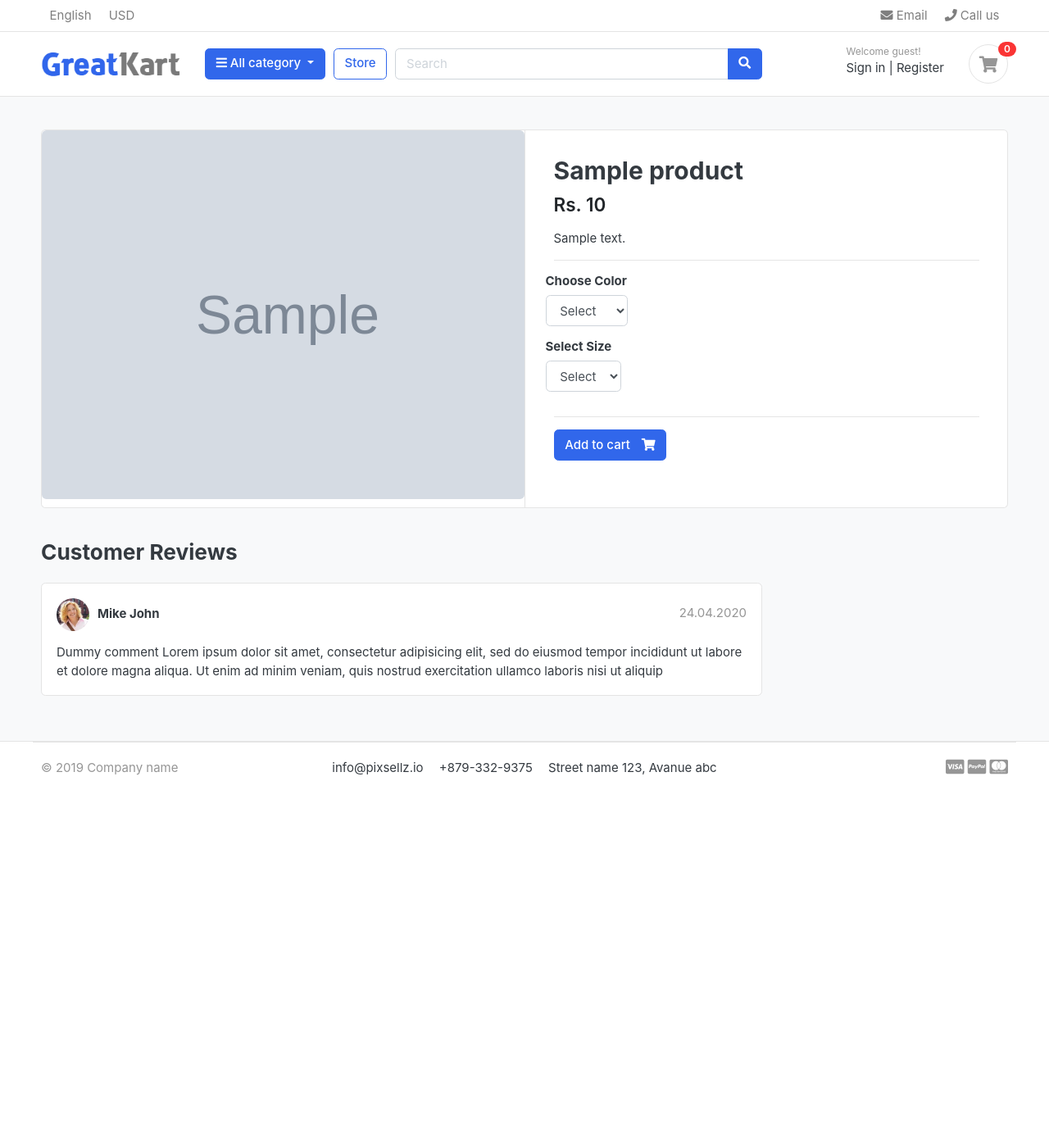
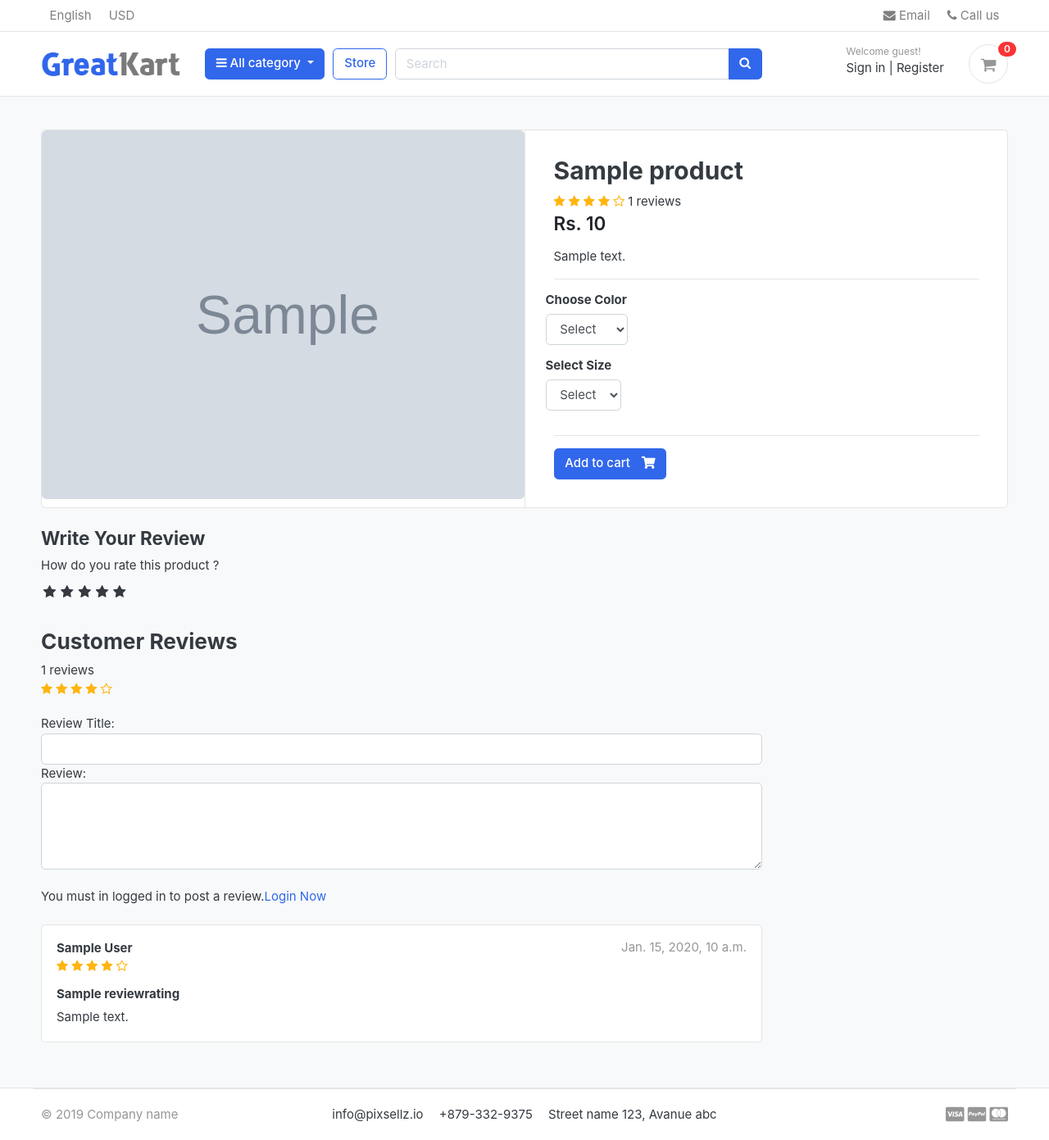
Before and after one commit to Amitvish048/ShoppingCart-Django, a Django app: a page that uses templates/base.html in a window 1280 px wide. Shown: the whole page at 82% size. Before the commit the page ends 946 px from the top, so only its background shows below. Run offline with Django 5.2, Linux system fonts and the light colour scheme; tables that the repository leaves empty hold one stand-in row (values such as "Sample post"); grey boxes marked "Sample" are stand-in pictures; some libraries are stand-ins or nearby versions; some web fonts are replaced.

Commit message:
reviews and rating system

```diff
--- a/accounts/models.py
+++ b/accounts/models.py
@@ -57,6 +57,9 @@ class Account(AbstractBaseUser):
     objects = MyAccountManager()
 
 
+    def full_name(self):
+        return f'{self.first_name} {self.last_name}'
+
     def __str__(self):
         return self.email
 
--- /dev/null
+++ b/static/css/custom.css
@@ -0,0 +1,49 @@
+.rate > input {
+    display: none;
+}
+
+.rate {
+    display: inline-block;
+    border: 0;
+}
+
+.rate > label{
+    float: right;
+
+}
+
+
+.rate > label::before{
+    display: inline-block;
+    font-size: 1.1rem;
+    font-family: FontAwesome;
+    content: "\f005";
+    margin: 0;
+    padding: 0.3rem .2rem;
+    cursor: pointer;
+
+}
+
+.rate .half:before {
+    content:"\f089";
+    position: absolute;
+    padding-right: 0;
+}
+
+input:checked ~ label, label:hover ~ label{
+    color: #ffb50f;
+}
+
+
+/* hover highlight  */
+input:checked + label:hover,
+input:checked ~ label:hover,
+input:checked ~ label:hover ~ label,
+label:hover ~ input:checked ~ label {
+    color: #cc9000; /* desired color */
+}
+
+
+.rating-star i{
+ color: #ffb50f;
+}
--- a/store/admin.py
+++ b/store/admin.py
@@ -1,5 +1,5 @@
 from django.contrib import admin
-from .models import Product,Variation
+from .models import Product,Variation,ReviewRating
 # Register your models here.
 
 
@@ -15,5 +15,7 @@ class VariationAdmin(admin.ModelAdmin):
     list_filter = ('product','variation_category','variation_value')
 
 
+
 admin.site.register(Product,ProductAdmin)
 admin.site.register(Variation,VariationAdmin)
+admin.site.register(ReviewRating)
--- a/store/urls.py
+++ b/store/urls.py
@@ -9,4 +9,6 @@ urlpatterns = [
     path('category/<slug:category_slug>/', views.store, name='products_by_category'),
     path('category/<slug:category_slug>/<slug:product_slug>/', views.product_detail, name='product_detail'),
     path('search/', views.search,name='search'),
+    path('submit_review/<int:product_id>/',views.submit_review,name='submit_review'),
+
 ]
--- a/store/views.py
+++ b/store/views.py
@@ -1,7 +1,10 @@
-from django.shortcuts import get_object_or_404, render,HttpResponse
+from django.contrib import messages
+from django.shortcuts import get_object_or_404, redirect, render,HttpResponse
 
 from category.models import Category
-from .models import Product
+from orders.models import OrderProduct
+from store.forms import ReviewForm
+from .models import Product, ReviewRating
 from carts.views import _cart_id,CartItem
 from django.core.paginator import  EmptyPage,PageNotAnInteger, Paginator
 from django.db.models import Q
@@ -37,17 +40,36 @@ def store(request, category_slug=None):
         'products_count':products_count
     })
 
+
 def product_detail(request, category_slug, product_slug):
     try:
         single_product= Product.objects.get(category__slug=category_slug,slug=product_slug)
         in_cart = CartItem.objects.filter(cart__cart_id=_cart_id(request), product=single_product).exists()
     except Exception as e:
         raise e
+
+
+    try:
+        if request.user.is_authenticated:
+            orderproduct = OrderProduct.objects.filter(user=request.user, product_id=single_product.id).exists()
+        else:
+            orderproduct = None
+
+    except OrderProduct.DoesNotExist:
+        orderproduct = None
+
+    #get star review
+    reviews = ReviewRating.objects.filter(product_id = single_product.id,status=True)
+
+
+
     context = {
 
-        'single_product': single_product,
-        'in_cart'       : in_cart,
-    }
+            'single_product': single_product,
+            'in_cart'       : in_cart,
+            'orderproduct' : orderproduct,
+            'reviews': reviews,
+        }
     return render(request,'store/product_detail.html', context)
 
 
@@ -63,3 +85,28 @@ def search(request):
         'products_count':products_count,
     }
     return render (request,'store/store.html',context)
+
+
+def submit_review(request,product_id):
+    url = request.META.get('HTTP_REFERER')
+    if request.method == 'POST':
+        try:
+            reviews = ReviewRating.objects.get(user__id=request.user.id, product__id=product_id)
+            form = ReviewForm(request.POST, instance=reviews)
+            form.save()
+            messages.success(request, 'Thank you! Your review has been updated')
+            return redirect(url)
+        except ReviewRating.DoesNotExist:
+            form = ReviewForm(request.POST)
+            if form.is_valid():
+                data = ReviewRating()
+                data.subject = form.cleaned_data['subject']
+                data.rating = form.cleaned_data['rating']
+                data.review = form.cleaned_data['review']
+                data.ip = request.META.get('REMOTE_ADDR')
+                data.product_id = product_id
+                data.user_id = request.user.id
+                data.save()
+                messages.success(request, 'Thank you! Your review has been submitted')
+
+                return redirect(url)
--- a/templates/base.html
+++ b/templates/base.html
@@ -24,6 +24,10 @@
 <!-- Custom styles -->
 <link href="{% static 'css/ui.css' %}" rel="stylesheet" type="text/css"/>
 <link href="{% static 'css/ui.css' %}" rel="stylesheet" media="only screen and (max-width: 1200px)" />
+
+
+<link href="{% static 'css/custom.css' %}" rel="stylesheet" type="text/css">
+<link rel="stylesheet" href="https://cdnjs.cloudflare.com/ajax/libs/font-awesome/4.7.0/css/font-awesome.min.css">
 
 <!-- Custom script -->
 <script src="{% static 'js/script.js' %}"></script>
--- a/templates/store/product_detail.html
+++ b/templates/store/product_detail.html
@@ -21,6 +21,18 @@
 						<article class="content-body">
 
 							<h2 class="title">{{ single_product.product_name }}</h2>
+							<div class="rating-star">
+								<span>
+									<i class="fa fa-star{% if single_product.averageReview < 0.5 %}-o{% elif single_product.averageReview >= 0.5 and single_product.averageReview < 1 %}-half-o {% endif %}" aria-hidden="true"></i>
+									<i class="fa fa-star{% if single_product.averageReview < 1.5 %}-o{% elif single_product.averageReview >= 1.5 and single_product.averageReview < 2 %}-half-o {% endif %}" aria-hidden="true"></i>
+									<i class="fa fa-star{% if single_product.averageReview < 2.5 %}-o{% elif single_product.averageReview >= 2.5 and single_product.averageReview < 3 %}-half-o {% endif %}" aria-hidden="true"></i>
+									<i class="fa fa-star{% if single_product.averageReview < 3.5 %}-o{% elif single_product.averageReview >= 3.5 and single_product.averageReview < 4 %}-half-o {% endif %}" aria-hidden="true"></i>
+									<i class="fa fa-star{% if single_product.averageReview < 4.5 %}-o{% elif single_product.averageReview >= 4.5 and single_product.averageReview < 5 %}-half-o {% endif %}" aria-hidden="true"></i>
+
+									<span>{{single_product.countReview}} reviews</span>
+								</span>
+							</div>
+
 
 							<div class="mb-3">
 								<var class="price h4">Rs. {{ single_product.price }}</var>
@@ -70,29 +82,89 @@
 		<div class="row">
 			<div class="col-md-9">
 
+			<form action="{% url 'submit_review' single_product.id %}" method="POST">
+				{% csrf_token %}
+				<h4> Write Your Review</h4>
+				<div>
+					<!-- rating star -->
+					<label>How do you rate this product ?</label>
+					<br>
+					<div class="rate">
+						<input type="radio" name="rating" value="5" id="rating10" required><label for="rating10" title="5"></label>
+						<input type="radio" name="rating" value="4.5" id="rating9" required><label for="rating9" title="4.5" class="half"></label>
+						<input type="radio" name="rating" value="4" id="rating8" required><label for="rating8" title="4"></label>
+						<input type="radio" name="rating" value="3.5" id="rating7" required><label for="rating7" title="3.5" class="half"></label>
+						<input type="radio" name="rating" value="3" id="rating6" required><label for="rating6" title="3"></label>
+						<input type="radio" name="rating" value="2.5" id="rating5" required><label for="rating5" title="2.5" class="half"></label>
+						<input type="radio" name="rating" value="2" id="rating4" required><label for="rating4" title="2"></label>
+						<input type="radio" name="rating" value="1.5" id="rating3" required><label for="rating3" title="1.5" class="half"></label>
+						<input type="radio" name="rating" value="1" id="rating2" required><label for="rating2" title="1"></label>
+						<input type="radio" name="rating" value="0.5" id="rating1" required><label for="rating1" title="0.5" class="half"></label>
+					</div>
+<br>
+
 				<header class="section-heading">
 					<h3>Customer Reviews </h3>
+					<span>{{single_product.countReview}} reviews</span>
+						<div class="rating-star">
 
+								<span>
+									<i class="fa fa-star{% if single_product.averageReview < 0.5 %}-o{% elif single_product.averageReview >= 0.5 and single_product.averageReview < 1 %}-half-o {% endif %}" aria-hidden="true"></i>
+									<i class="fa fa-star{% if single_product.averageReview < 1.5 %}-o{% elif single_product.averageReview >= 1.5 and single_product.averageReview < 2 %}-half-o {% endif %}" aria-hidden="true"></i>
+									<i class="fa fa-star{% if single_product.averageReview < 2.5 %}-o{% elif single_product.averageReview >= 2.5 and single_product.averageReview < 3 %}-half-o {% endif %}" aria-hidden="true"></i>
+									<i class="fa fa-star{% if single_product.averageReview < 3.5 %}-o{% elif single_product.averageReview >= 3.5 and single_product.averageReview < 4 %}-half-o {% endif %}" aria-hidden="true"></i>
+									<i class="fa fa-star{% if single_product.averageReview < 4.5 %}-o{% elif single_product.averageReview >= 4.5 and single_product.averageReview < 5 %}-half-o {% endif %}" aria-hidden="true"></i>
+
+								</span>
+							</div>
 				</header>
+					Review Title:
+					<input type="text" class="form-control" name="subject">
+					Review:
+					<textarea name="review" rows="4" class="form-control"></textarea>
+					<br>
+					{% if user.is_authenticated %}
+						{% if orderproduct %}
+						<input type="submit" value="Submit Review" class="btn btn-primary">
+						{% else %}
+							<p>You must purchase this to post a review.</p>
+						{% endif %}
+						{% else %}
+						<p>You must in logged in to post a review.<span><a href="{% url 'login' %}">Login Now</a></span></p>
+					{% endif %}
+				</div>
+				{% include 'includes/alerts.html' %}
+<br>
+			</form>
 
-				<article class="box mb-3">
+			{% for review in reviews %}
+			<article class="box mb-3">
 					<div class="icontext w-100">
-						<img src="./images/avatars/avatar1.jpg" class="img-xs icon rounded-circle">
+
 						<div class="text">
-							<span class="date text-muted float-md-right">24.04.2020 </span>
-							<h6 class="mb-1">Mike John </h6>
+							<span class="date text-muted float-md-right">{{review.updated_at}}</span>
+							<h6 class="mb-1">{{review.user.full_name}}</h6>
+							<div class="rating-star">
+								<span>
+									<i class="fa fa-star{% if review.rating == 0.5 %}-half-o{% elif review.rating < 1 %}-o {% endif %}" aria-hidden="true"></i>
+									<i class="fa fa-star{% if review.rating == 1.5 %}-half-o{% elif review.rating < 2 %}-o {% endif %}" aria-hidden="true"></i>
+									<i class="fa fa-star{% if review.rating == 2.5 %}-half-o{% elif review.rating < 3 %}-o {% endif %}" aria-hidden="true"></i>
+									<i class="fa fa-star{% if review.rating == 3.5 %}-half-o{% elif review.rating < 4 %}-o {% endif %}" aria-hidden="true"></i>
+									<i class="fa fa-star{% if review.rating == 4.5 %}-half-o{% elif review.rating < 5 %}-o {% endif %}" aria-hidden="true"></i>
+
+								</span>
+							</div>
 
 						</div>
 					</div> <!-- icontext.// -->
 					<div class="mt-3">
+						<h6>{{review.subject}}</h6>
 						<p>
-							Dummy comment Lorem ipsum dolor sit amet, consectetur adipisicing elit, sed do eiusmod
-							tempor incididunt ut labore et dolore magna aliqua. Ut enim ad minim veniam,
-							quis nostrud exercitation ullamco laboris nisi ut aliquip
+							{{review.review}}
 						</p>
 					</div>
 				</article>
-
+			{% endfor %}
 
 
 			</div> <!-- col.// -->
```
Also changed, not shown: orders/views.py (+31 -1 lines), shoppingcart/settings.py (+20 -4 lines), store/forms.py (added, +8 -0 lines), store/models.py (+33 -0 lines), templates/orders/order_complete.html (+28 -25 lines), store/migrations/0005_reviewrating.py (added).
